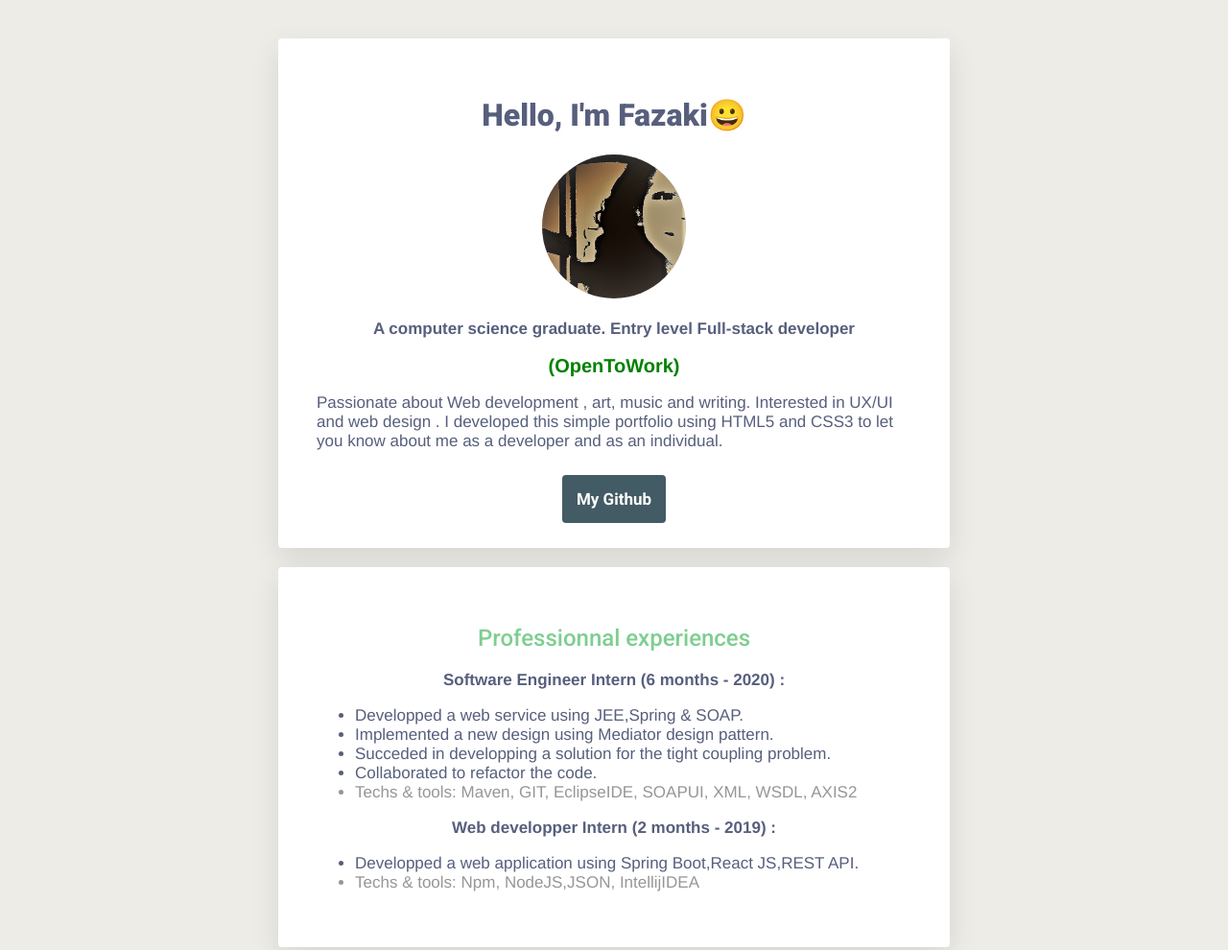
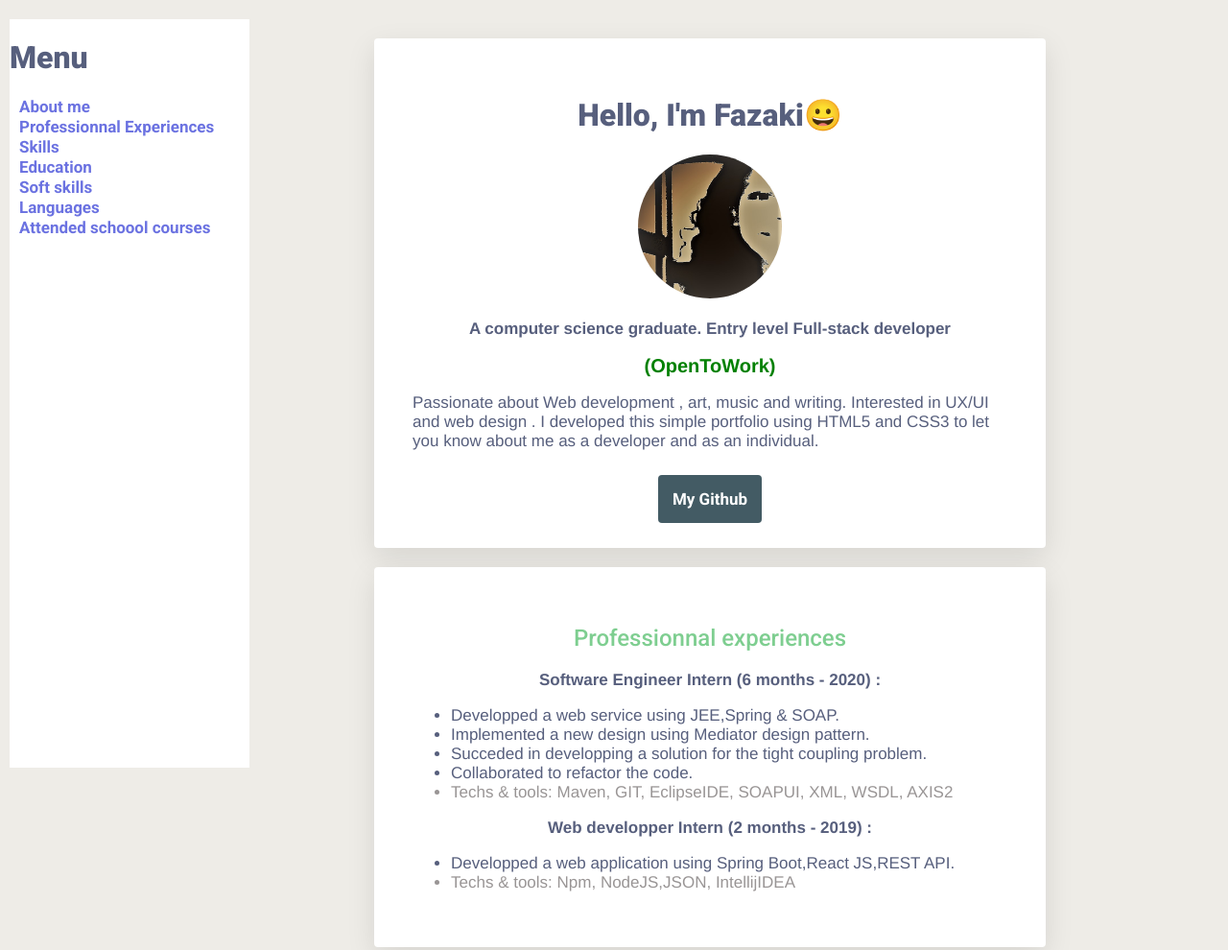
Before and after one commit to FazakiCoding/fazaki-portfolio, a plain HTML site: page index.html in a window 1280 px wide. Shown: the top 990 px of the page at 96% size. Drawn offline with Linux system fonts and the light colour scheme.

Commit message:
added a sidebar menu

```diff
--- a/index.html
+++ b/index.html
@@ -8,9 +8,25 @@
         <link rel="styleSheet" href="style.css"/>
     </head>
     <body>
+        <div class="sidebar" >
+            <h1>Menu</h1>
+            <ul>
+                  <li><a href="#about">About me</a></li>
+                  <li><a href="#pro-ex">Professionnal Experiences</a></li>
+                  <li><a href="#skills">Skills</a></li>
+                  <li><a href="#edu">Education</a></li>
+                  <li><a href="#s-skills">Soft skills</a></li>
+                  <li><a href="#lan">Languages</a></li>
+                  <li><a href="#courses">Attended schoool courses</a></li>
+
+
+              </ul>
+          </div>
+          <div class="page-content">
+
             <div class="container">
 
-            <div class="card-white">
+                <div id="about" class="card-white">
                     <h1> Hello, I'm Fazaki😀</h1>
                     <img  class="img-circle"  src="images/profile-pic.jpg" alt="Fazaki"/>
                     <p><b>A computer science graduate. Entry level Full-stack developer</b></p>
@@ -19,7 +35,7 @@
                     <a class="btn-blue" href="https://github.com/FazakiCoding" target="_blank">My Github</a>
                 </div>
 
-            <div class="card-white">
+                <div id="pro-ex" class="card-white">
                     <h2>Professionnal experiences</h2>
                     <p>
                       <b>Software Engineer Intern (6 months - 2020) :</b>
@@ -41,7 +57,7 @@
                       </p>
                 </div>
 
-            <div class="card-white">
+                <div id="skills" class="card-white">
                     <h2> Skills</h2>
                     <p>
                         <ul>
@@ -54,7 +70,7 @@
                         </ul>
                     </p>
                 </div>
-            <div class="card-white">
+                <div id="edu" class="card-white">
                     <h2> Education</h2>
                     <p>
                         Diploma in <b>Computer Science Engineering </b>- Master of Business Informatics
@@ -63,10 +79,10 @@
                     </p>
                 </div>
 
-           <div class="card-white">
+               <div id="s-skills" class="card-white">
                 <h2>Soft Skills</h2>
                 <p>
-                <ul>
+                    <ul id="li-inline">
                         <li>Communication.</li>
                         <li>Collaboration.</li>
                         <li>Problem solving.</li>
@@ -74,7 +90,17 @@
                     </ul>
                 </p>
                </div>
+               <div id="lan" class="card-white">
+                <h2>Languages</h2>
+                <p>
+                    <ul id="li-inline">
+                        <li>English.</li>
+                        <li>French.</li>
+                        <li>Arabic.</li>
 
+                    </ul>
+                </p>
+               </div>
                 <div id="courses" class="card-white">
                     <h2>Attended Courses</h2>
                     <ul>
@@ -94,6 +120,8 @@
                 </div>
 
             </div>
+          </div>
+
 
 
     </body>
--- a/style.css
+++ b/style.css
@@ -1,3 +1,23 @@
+
+.sidebar {
+    position: fixed;
+    width: 250px;
+    left: 10px;
+    top: 20px;
+    bottom: 0;
+    background-color: white;
+    border-right: blue;
+  }
+.page-content {
+    margin-left: 200px;
+}
+.sidebar ul {
+    list-style: none;
+    list-style-type: none;
+    list-style-position: outside;
+    padding-left: 10px;
+
+}
 
 body{
     background:#eeece7 ;
@@ -122,3 +142,10 @@ a:hover{
 #a-black-u{
     color: black;
 }
+
+
+
+ul#li-inline li{
+    display: inline;
+    margin: 10px;
+}
```
Lines whose indentation alone changed are shown as unchanged.
